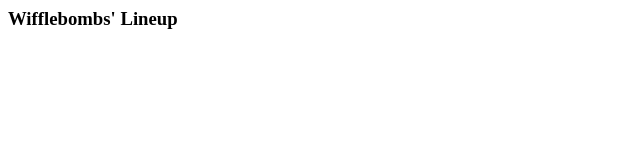
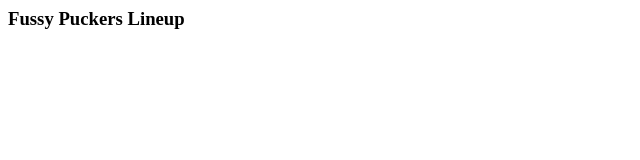
Before and after one commit to dinkzilla/lineup, a website: page client/main.html in a window 1280 px wide. Shown: the full height of the page, 0-640 px from the left. Drawn offline with Linux system fonts and the light colour scheme.

Commit message:
Quick update for kickball season

```diff
--- a/client/main.html
+++ b/client/main.html
@@ -6,7 +6,7 @@
 <body ng-app="lineupApp">
   <nav class="navbar navbar-inverse">
     <div class="container">
-      <h3 class="navbar-text">Wifflebombs' Lineup</h3>
+      <h3 class="navbar-text">Fussy Puckers Lineup</h3>
         <ul class="nav navbar-nav navbar-right">
           <login-buttons></login-buttons>
         </ul>
--- a/package.json
+++ b/package.json
@@ -7,6 +7,7 @@
   "dependencies": {
     "angular": "^1.5.8",
     "angular-meteor": "^1.3.11",
+    "babel-runtime": "^6.23.0",
     "bcrypt": "^0.8.7",
     "meteor-node-stubs": "~0.2.0",
     "twilio": "^2.11.0"
```
Also changed, not shown: 4 other files.
